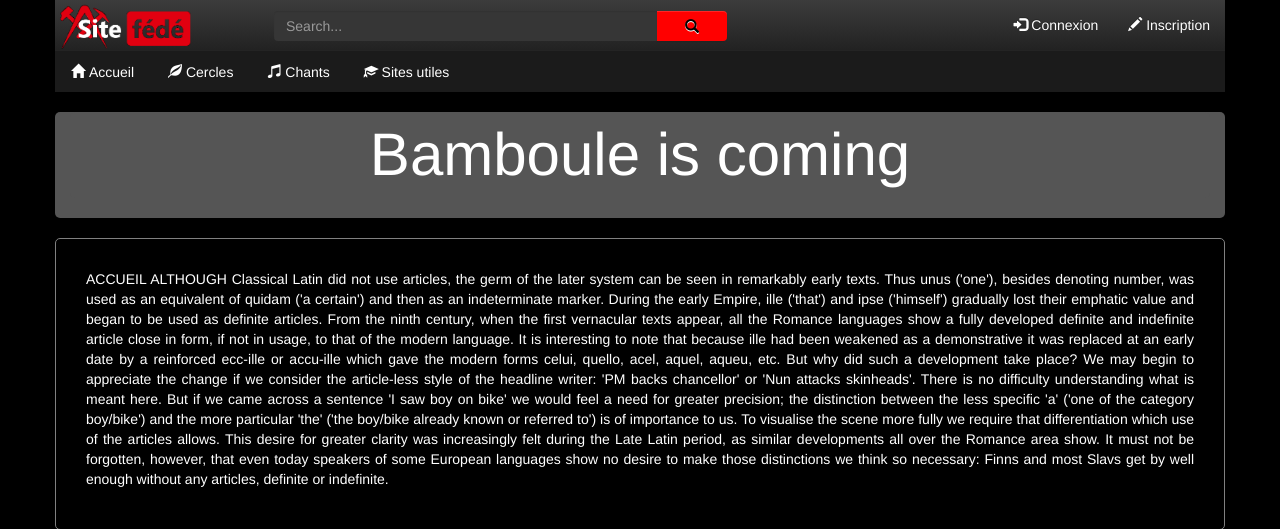
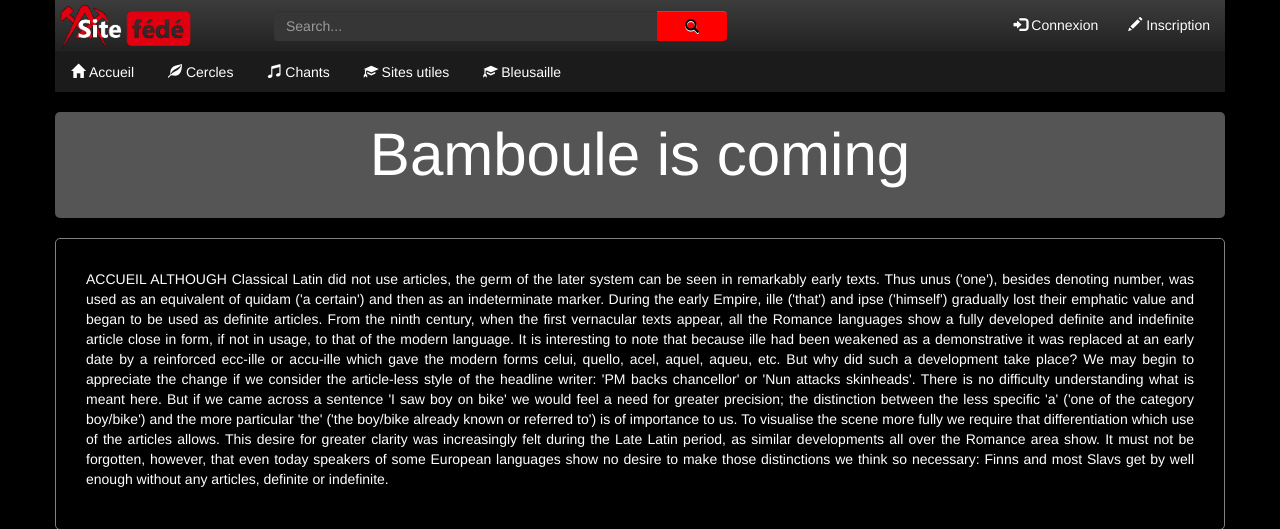
Before and after one commit to WebCommision/ProjetSiteFede, a PHP site: page /accueil.php in a window 1280 px wide. Shown: the part 26-555 px from the top of the page. Run offline with PHP 8.4, Linux system fonts and the light colour scheme; some libraries are stand-ins or nearby versions.

Commit message:
je sais pas trop ce que j'ai fais mais ainsi c'est pas perdu. bisous

```diff
--- a/pages/navbar.php
+++ b/pages/navbar.php
@@ -127,7 +127,9 @@
             <li class="nav-item">
               <a class="nav-link" href="sites.php"><i class="glyphicon glyphicon-education"></i>&nbsp;Sites utiles</a>
             </li>
-
+            <li class="nav-item">
+              <a class="nav-link" href="sites.php"><i class="glyphicon glyphicon-education"></i>&nbsp;Bleusaille</a>
+            </li>
             <?php
 
             if(isset($_SESSION['id_utilisateur']))
```
